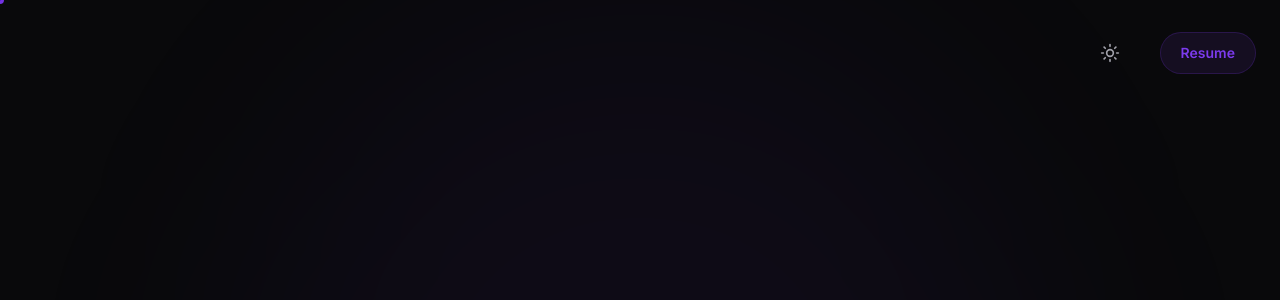
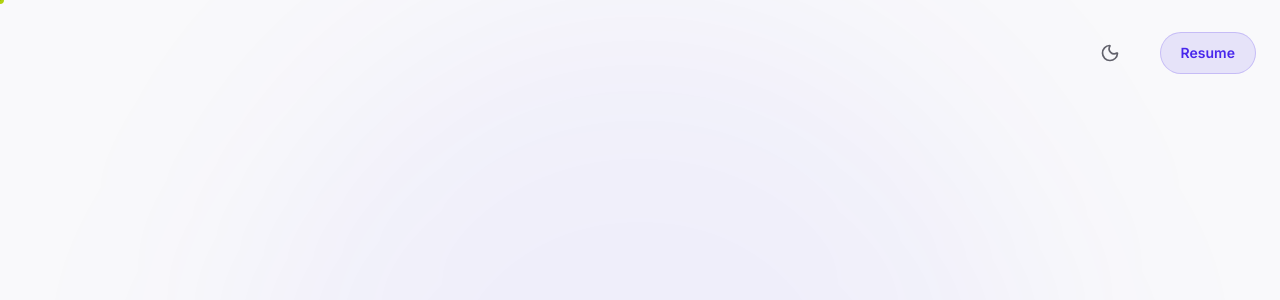
Before and after one commit to R-Sourabh/Portfolio, a Next.js app: page / in a window 1280 px wide. Shown: the top 300 px of the page. Built offline with nearby package versions, Linux system fonts and the light colour scheme.

Commit message:
make the default app mode light

```diff
--- a/src/app/App.tsx
+++ b/src/app/App.tsx
@@ -22,9 +22,9 @@ import ResumeModal from '../components/ui/ResumeModal';
 function App() {
   const [theme, setTheme] = useState(() => {
     if (typeof window !== 'undefined') {
-      return localStorage.getItem('portfolio-theme') || 'dark';
+      return localStorage.getItem('portfolio-theme') || 'light';
     }
-    return 'dark';
+    return 'light';
   });
 
   useEffect(() => {
--- a/src/app/AppMobile.tsx
+++ b/src/app/AppMobile.tsx
@@ -22,9 +22,9 @@ import ResumeModal from '../components/ui/ResumeModal';
 function AppMobile() {
   const [theme, setTheme] = useState(() => {
     if (typeof window !== 'undefined') {
-      return localStorage.getItem('portfolio-theme') || 'dark';
+      return localStorage.getItem('portfolio-theme') || 'light';
     }
-    return 'dark';
+    return 'light';
   });
 
   useEffect(() => {
```
